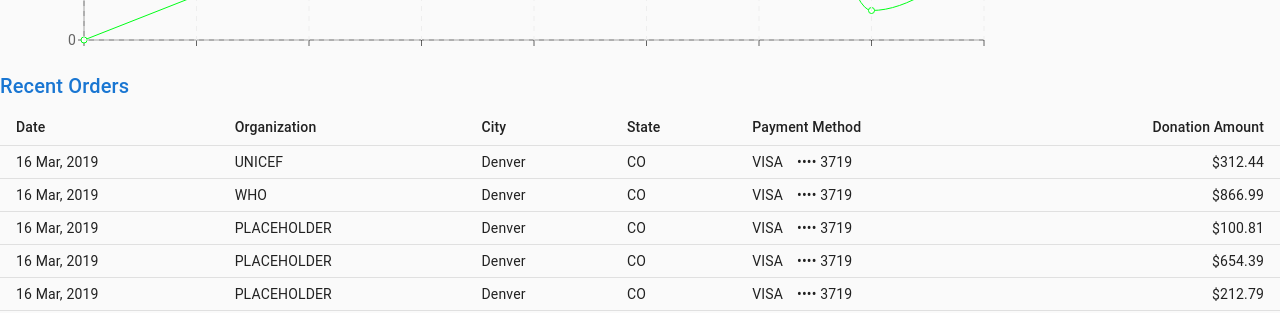
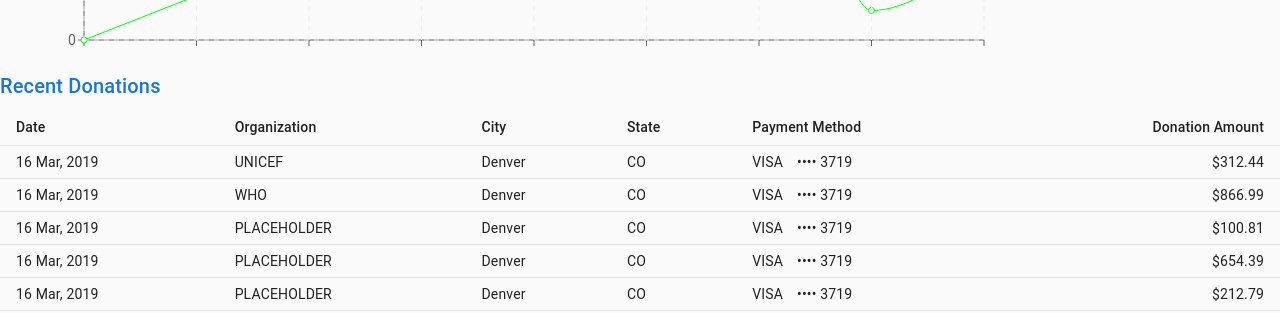
Before and after one commit to elliscj/GivingTree, a React (Create React App) app in the folder client/: page / in a window 1280 px wide. Shown: the part 1169-1482 px from the top of the page. Built offline with nearby package versions, Linux system fonts and the light colour scheme.

Commit message:
Update Donations.js
Updated labels

```diff
--- a/client/src/components/Roots-Dashboard/Donations.js
+++ b/client/src/components/Roots-Dashboard/Donations.js
@@ -75,7 +75,7 @@ function preventDefault(event) {
 export default function Donations() {
   return (
     <>
-      <Title>Recent Orders</Title>
+      <Title>Recent Donations</Title>
       <Table size="small">
         <TableHead>
           <TableRow>
@@ -102,7 +102,7 @@ export default function Donations() {
         </TableBody>
       </Table>
       <Link color="primary" href="#" onClick={preventDefault} sx={{ mt: 3 }}>
-        See more orders
+        See more Donations
       </Link>
     </>
   );
```
